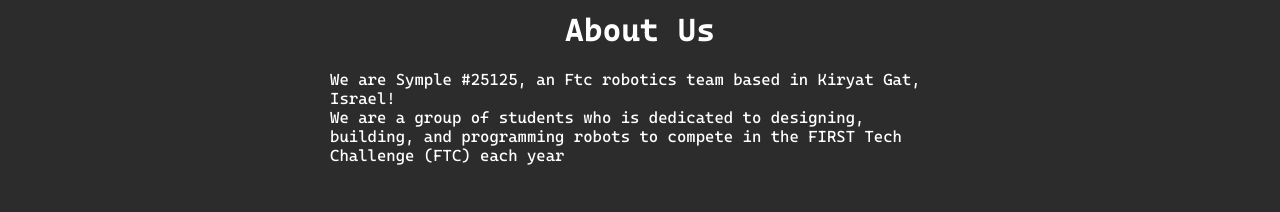
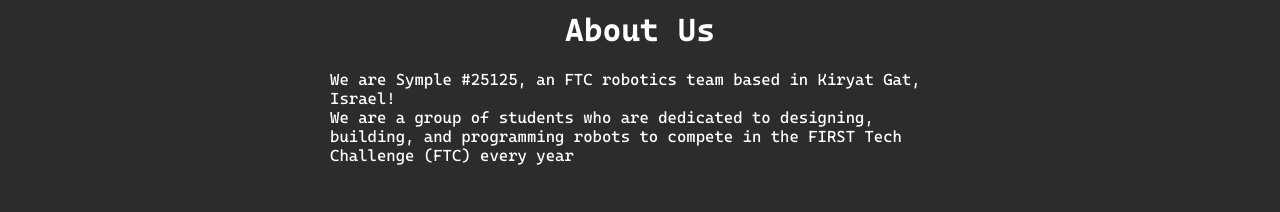
Before and after one commit to SympleOrg/website, a plain HTML site: page index.html in a window 1280 px wide. Shown: the part 151-363 px from the top of the page. Drawn offline with Linux system fonts and the light colour scheme.

Commit message:
fix grammar

```diff
--- a/index.html
+++ b/index.html
@@ -18,9 +18,9 @@
     <div class="content about-us">
         <h1>About Us</h1>
         <p>
-            We are Symple #25125, an Ftc robotics team based in Kiryat Gat, Israel!
+            We are Symple #25125, an FTC robotics team based in Kiryat Gat, Israel!
             <br>
-            We are a group of students who is dedicated to designing, building, and programming robots to compete in the FIRST Tech Challenge (FTC) each year
+            We are a group of students who are dedicated to designing, building, and programming robots to compete in the FIRST Tech Challenge (FTC) every year
         </p>
         <h1>Our Mission</h1>
         <p>
```
